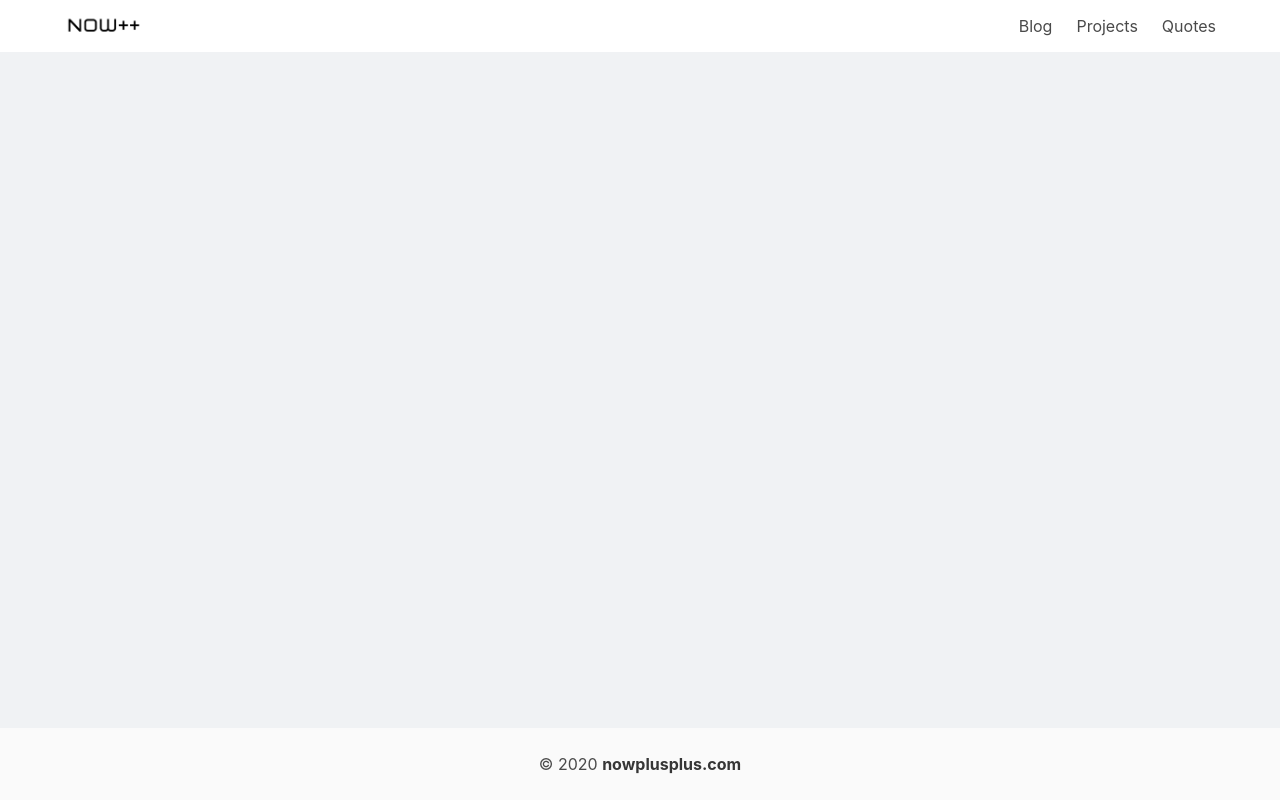
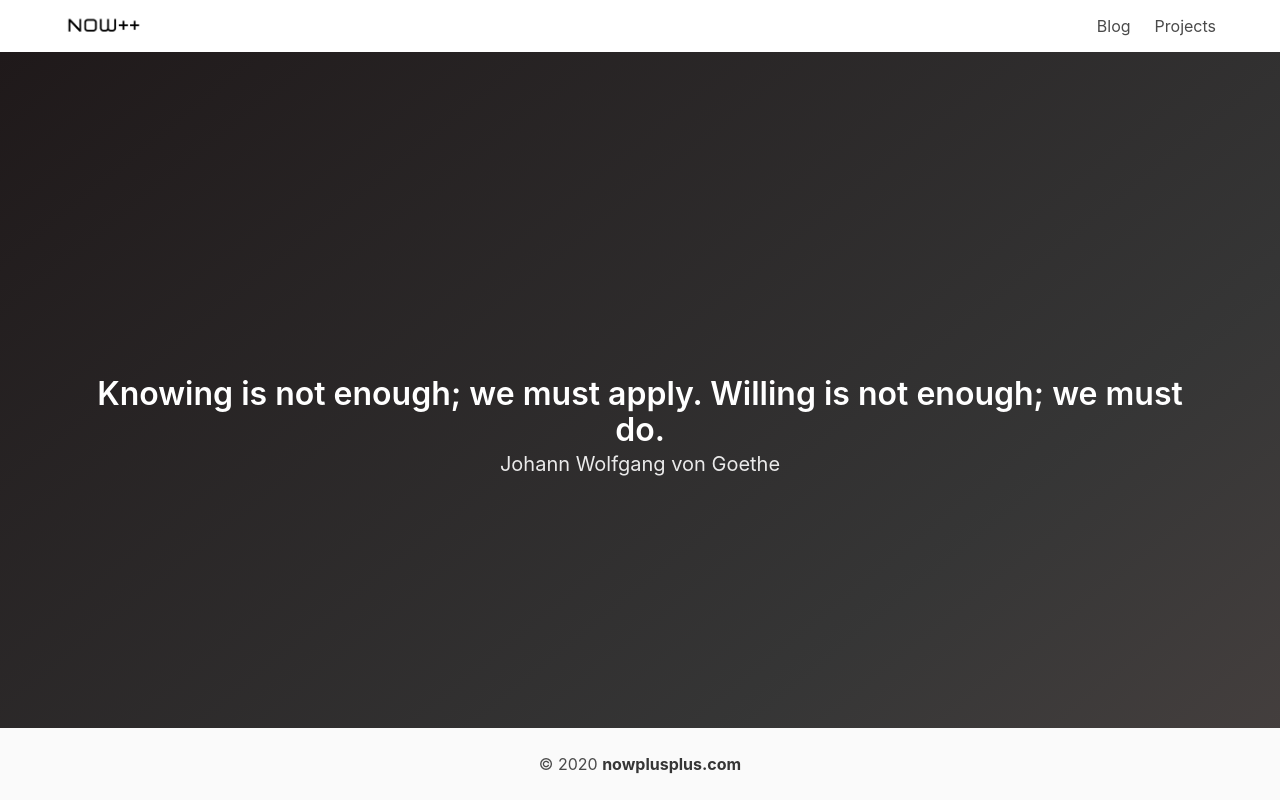
Before and after one commit to torayeff/next-blog, a Next.js app: page / in a window 1280 px wide. Built offline with nearby package versions, Linux system fonts and the light colour scheme.

Commit message:
index page

```diff
--- a/components/Header.js
+++ b/components/Header.js
@@ -1,4 +1,5 @@
 import React, {useState} from "react";
+import Link from "next/link";
 
 export default function Header() {
   const [isBurgerActive, activateBurger] = useState(false);
@@ -12,9 +13,11 @@ export default function Header() {
       <div className="container">
 
         <div className="navbar-brand">
-          <a className="navbar-item" href="../">
-            <img src="/logo.png" alt="Logo"/>
-          </a>
+          <Link href="/">
+            <a className="navbar-item">
+              <img src="/logo.png" alt="Logo"/>
+            </a>
+          </Link>
           <span className={`navbar-burger burger ${isBurgerActive ? "is-active" : ""}`}
                 data-target="navbarMenu"
                 onClick={onClick}>
@@ -26,9 +29,8 @@ export default function Header() {
 
         <div id="navbarMenu" className={`navbar-menu ${isBurgerActive ? "is-active" : ""}`}>
           <div className="navbar-end">
-            <a className="navbar-item">Blog</a>
-            <a className="navbar-item">Projects</a>
-            <a className="navbar-item">Quotes</a>
+            <Link href="/blog"><a className="navbar-item">Blog</a></Link>
+            <Link href="/projects"><a className="navbar-item">Projects</a></Link>
           </div>
         </div>
 
--- a/components/Hero.js
+++ b/components/Hero.js
@@ -1,13 +1,12 @@
 import React from "react";
 
-export default function Hero() {
+export default function Hero({ quote }) {
   return (
-    <section className="hero is-info is-medium is-bold">
+    <section className="hero is-large is-dark is-bold is-fullheight-with-navbar">
       <div className="hero-body">
         <div className="container has-text-centered">
-          <h1 className="title">Lorem ipsum dolor sit amet, consectetur adipiscing elit, <br/>sed eiusmod tempor
-            incididunt
-            ut labore et dolore magna aliqua</h1>
+          <h1 className="title">{quote.text}</h1>
+          <h2 className="subtitle">{quote.author}</h2>
         </div>
       </div>
     </section>
--- /dev/null
+++ b/data/quotes.json
@@ -0,0 +1,14 @@
+[
+  {
+    "text": "If destined, it will be. If not, then maybe.",
+    "author": "A."
+  },
+  {
+    "text": "We must use time as a tool, not as a crutch.",
+    "author": "John F. Kennedy"
+  },
+  {
+    "text": "Knowing is not enough; we must apply. Willing is not enough; we must do.",
+    "author": "Johann Wolfgang von Goethe"
+  }
+]
--- a/pages/index.js
+++ b/pages/index.js
@@ -1,10 +1,14 @@
 import React from "react";
 import Layout from "../components/Layout";
+import Hero from "../components/Hero";
+import quotes from "../data/quotes.json";
 
 export default function Index() {
+  const quote = quotes[Math.floor(Math.random() * quotes.length)]
   return (
     <>
       <Layout title="Agajan Torayev">
+        <Hero quote={quote}/>
       </Layout>
     </>
   );
--- a/styles/global.css
+++ b/styles/global.css
@@ -1,7 +1,7 @@
 #__next {
     position: relative;
     min-height: 100vh;
-    padding-bottom: 100px; /* height of your footer */
+    /*padding-bottom: 100px; !* height of your footer *!*/
 }
 
 .footer-bottom {
```
Also changed, not shown: components/Article.js (+16 -5 lines), pages/post.js (+1 -16 lines).
